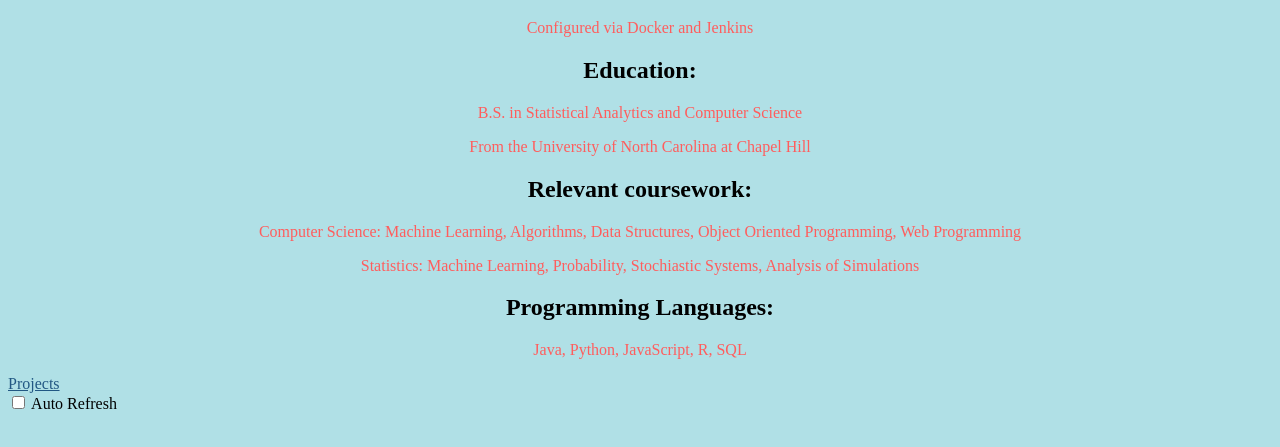
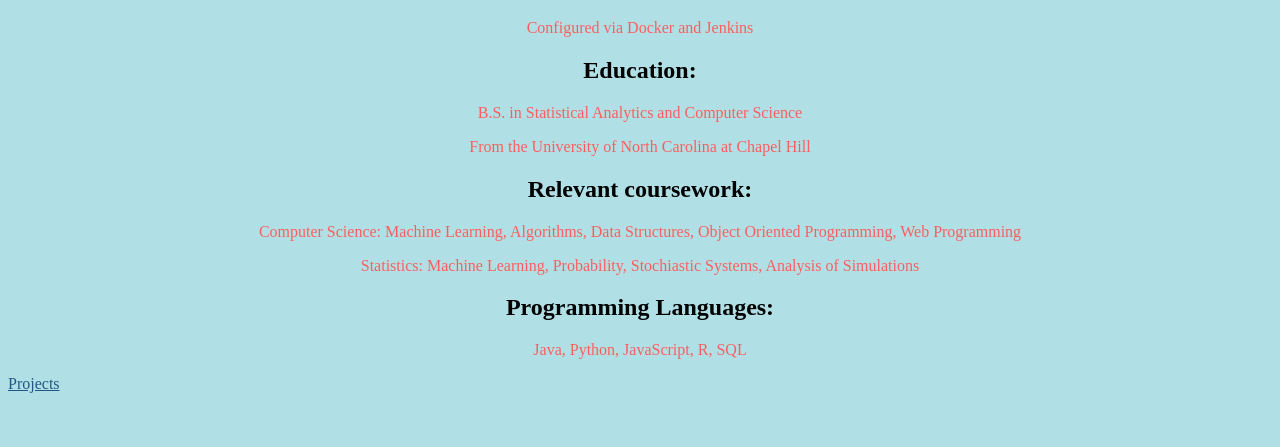
Before and after one commit to tavent1/tavent1.github.io, a website: page index.html in a window 1280 px wide. Shown: the part 63-510 px from the top of the page. Drawn offline with Linux system fonts and the light colour scheme.

Commit message:
Updating html page

```diff
--- a/index.html
+++ b/index.html
@@ -47,6 +47,5 @@
         <div>
             <a href="./projects.html"> Projects </a>
         </div>
-        <div class="check"><input type="checkbox" id="check" onchange="changeCookie()"> Auto Refresh</div>
     </body>
 </html>
```
Also changed, not shown: 1 other file.
